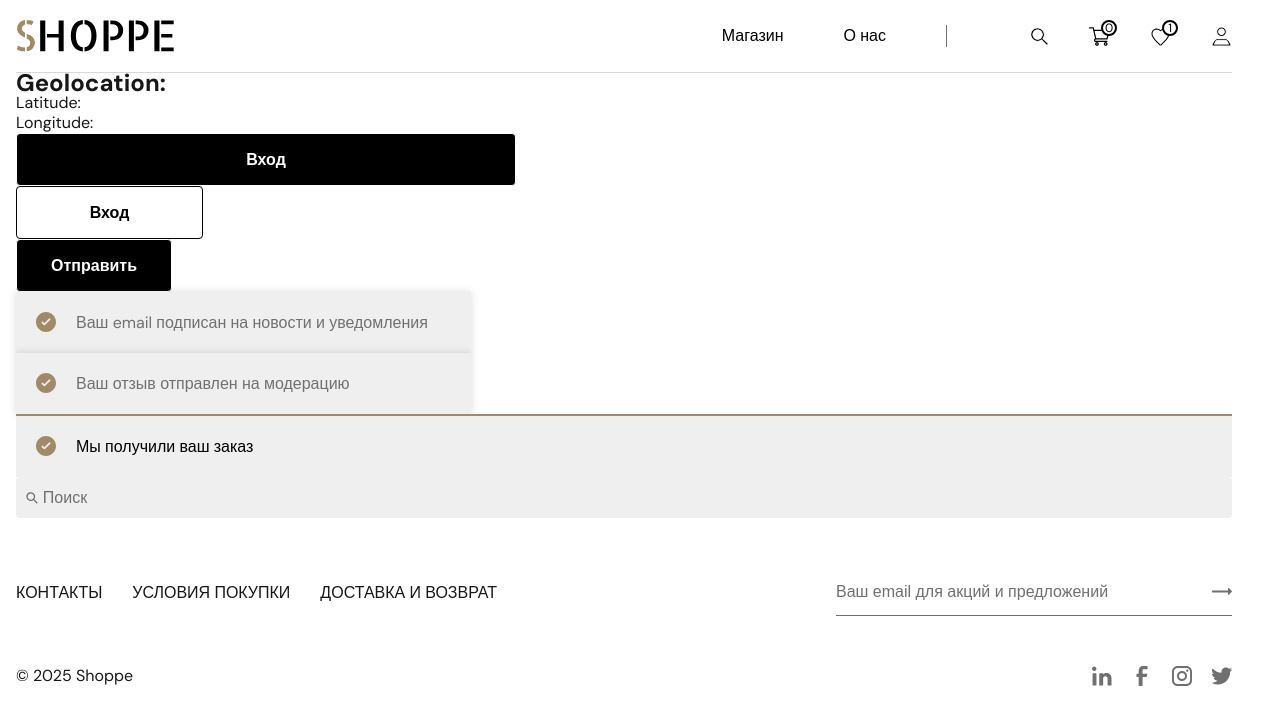
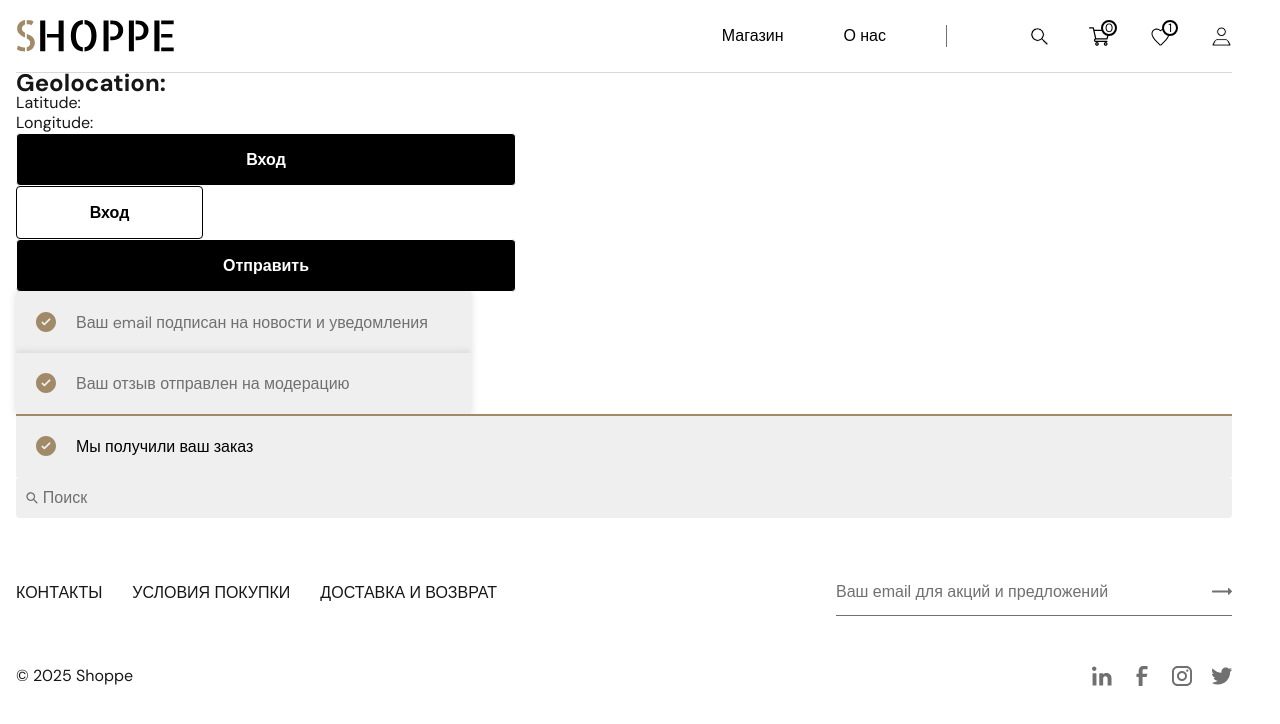
Before and after one commit to ministrov/shoppe-ecommerce-next, a Next.js app: page / in a window 1280 px wide. Shown: the top 724 px of the page. Built offline with nearby package versions, Linux system fonts and the light colour scheme; no server answers.

Commit message:
fix: fixing a button to redirect user from not found page

```diff
--- a/components/button/Button.module.css
+++ b/components/button/Button.module.css
@@ -24,10 +24,6 @@
   max-width: 187px;
 }
 
-.button--small {
-  max-width: 156px;
-}
-
 @media screen and (max-width: 328px) {
   .button {
     padding-top: 6px;
--- a/components/button/Button.tsx
+++ b/components/button/Button.tsx
@@ -8,7 +8,7 @@ export const Button = ({ children, size, className, ghost = false, ...props }: B
       className={cn(styles.button, className, {
         [styles['button--ghost']]: ghost,
         [styles['button--medium']]: size === 'medium',
-        [styles['button--small']]: size === 'small',
+        // [styles['button--small']]: size === 'small',
       })}
       {...props}
     >
```
Also changed, not shown: app/not-found.tsx (+9 -3 lines).
